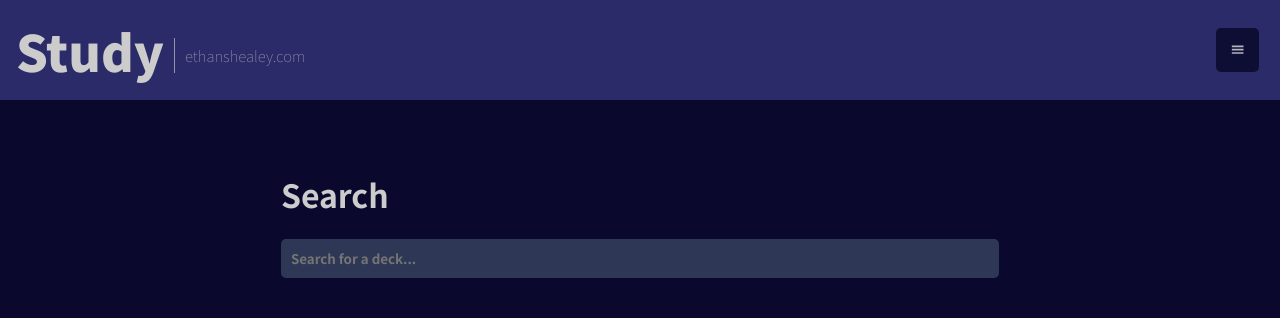
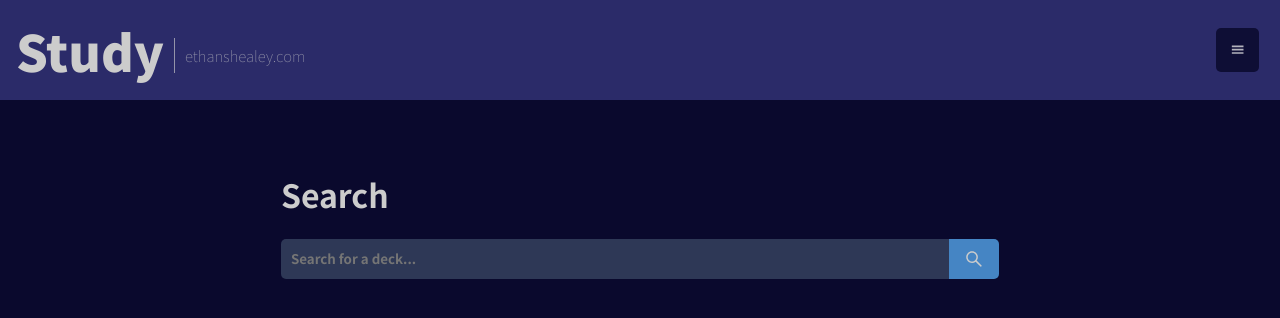
Before and after one commit to ethanshealey/flash-cards, a Next.js app: page /search in a window 1280 px wide. Shown: the top 318 px of the page. Built offline with nearby package versions, Linux system fonts and the light colour scheme; no server answers.

Commit message:
add some cute curves

```diff
--- a/package.json
+++ b/package.json
@@ -11,6 +11,7 @@
   "dependencies": {
     "base-64": "^1.0.0",
     "firebase": "^10.5.0",
+    "flexsearch": "^0.7.31",
     "next": "latest",
     "react": "latest",
     "react-dom": "latest",
--- /dev/null
+++ b/src/pages/api/v1/decks/search.ts
@@ -0,0 +1,33 @@
+// Next.js API route support: https://nextjs.org/docs/api-routes/introduction
+import { db } from '@/firebase'
+import { collection, getDocs, or, query, where } from 'firebase/firestore'
+import type { NextApiRequest, NextApiResponse } from 'next'
+const {  Document } = require("flexsearch");
+
+type Data = {
+    response: string
+}
+
+export default function handler(
+  req: NextApiRequest,
+  res: NextApiResponse<Data>
+) {
+
+    const { q } = req.query
+
+    const searchDoc = new Document()
+
+    // const dbq = query(collection(db, 'Decks'), or(
+    //     where('public', '==', true),
+    //     where('createdByEmail', '==', 'ethan.shealey@gmail.com')
+    // ))
+
+    // getDocs(dbq).then((qs: any) => {
+    //     qs.forEach((doc: any) => {
+    //         //document?.add(doc.id, doc.data())
+    //     })
+    // })
+
+    return res.status(200).json({ response: `Tried to search for ${q}` })
+
+}
--- a/src/pages/index.tsx
+++ b/src/pages/index.tsx
@@ -40,6 +40,8 @@ export default function Home({ user }: HomeType) {
         <h1>Welcome { user ? 'back to your' : 'to your new' }<br />favorite place for<br /><span className='accent'>Flash Cards</span>!</h1>
         <img src="./study-2.svg" style={{ transform: 'rotateY(180deg)' }} />
       </main>
+      <div id="curve" />
+      <div id="content">
         {
           user && (
             <div id="user-decks">
@@ -53,5 +55,6 @@ export default function Home({ user }: HomeType) {
           <DeckList decks={publicDecks} />
         </div>
       </div>
+    </div>
   )
 }
--- a/src/pages/search.tsx
+++ b/src/pages/search.tsx
@@ -10,6 +10,7 @@ import Deck from '@/types/Deck';
 import { doc, updateDoc } from 'firebase/firestore';
 import { db } from '@/firebase';
 import toast from 'react-hot-toast';
+import { AiOutlineSearch } from 'react-icons/ai'
 
 type CreateType = {
     user: any
@@ -19,18 +20,30 @@ const create = ({ user } : CreateType) => {
 
     const [ query, setQuery ] = useState<string>('')
 
+    const handleSearch = (e: any) => {
+        if(e.key === 'Enter') {
+            console.log('try and search for:', query)
+            fetch(`/api/v1/decks/search?q=${query}`).then((res) => res.text()).then((data) => {
+                console.log(data)
+            })
+        }
+    }
+
     return (
-        <div>
+    <div>
         <Header user={user} />
-        <div id="add-wrapper">
-            <div id="add">
-            <div id="add-header">
-                <h1>Search</h1>
-            </div>
-            <input value={query} onChange={(e) => setQuery(e.target.value)} placeholder='Search for a deck...' />
+        <div id="search-wrapper">
+            <div id="search">
+                <div id="search-header">
+                    <h1>Search</h1>
+                </div>
+                <div id="search-bar">
+                    <input id="search-bar-input" value={query} onChange={(e) => setQuery(e.target.value)} onKeyDown={handleSearch} placeholder='Search for a deck...' />
+                    <button onClick={() => handleSearch({ key: 'Enter' })}><AiOutlineSearch /></button>
+                </div>
             </div>
         </div>
-        </div>
+    </div>
     )
 }
 
--- a/src/styles/globals.scss
+++ b/src/styles/globals.scss
@@ -196,7 +196,7 @@ html, body {
     justify-content: center;
     align-items: center;
     background-color: $primary;
-    border-radius: 0 0 15% 0;
+    border-radius: 0 0 2.5vw 0;
     h1 {
         font-weight: 900;
         font-size: 16px;
@@ -208,6 +208,24 @@ html, body {
         margin-left: -25px;
         z-index: 2;
     }
+}
+
+#content {
+    background-color: $secondary;
+    border: 1px solid transparent;
+    border-radius: 2.5vw;
+    position: relative;
+    z-index: 1;
+}
+
+#curve {
+    position: absolute;
+    background-color: $primary;
+    height: 5vw;
+    width: 5vw;
+    float: right;
+    left: 0;
+    z-index: 0;
 }
 
 #public-decks, #user-decks {
@@ -831,3 +849,68 @@ button:disabled {
   @-webkit-keyframes spin {
     to { -webkit-transform: rotate(360deg); }
   }
+
+#search-wrapper {
+    padding: 50px;
+    display: flex;
+    flex-direction: column;
+    justify-content: flex-start;
+    align-items: center;
+    overflow-y: scroll;
+    height: 100vh;
+    bottom: 0;
+    #search {
+        height: auto;
+        background-color: $secondary;
+        width: calc(60vw - 50px);
+        display: flex;
+        flex-direction: column;
+        justify-content: flex-start;
+        color: $text;
+        font-family: $font;
+        #search-header {
+            display: flex;
+            align-items: center;
+            justify-content: space-between;
+            flex-direction: row;
+        }
+        #search-bar {
+            width: 100%;
+            display: flex;
+            flex-direction: row;
+
+            input {
+                border: none;
+                color: $text;
+                background-color: $bg;
+                border-radius: 5px 0 0 5px;
+                padding: 10px;
+                font-weight: 700;
+                font-family: $font;
+                flex-grow: 1;
+            }
+            button {
+                border-radius: 0 5px 5px 0;
+                height: 40px;
+                width: 75px;
+                background-color: $accent;
+                color: $text;
+                border: none;
+                font-family: $font;
+                font-weight: 700;
+                cursor: pointer;
+                transition: .25s;
+                display: flex;
+                justify-content: center;
+                align-items: center;
+                width: 50px;
+                svg {
+                    font-size: 20px;
+                }
+                &:hover {
+                    opacity: 85%;
+                }
+            }
+        }
+    }
+}
```
Also changed, not shown: 1 other file (tests, documents, lock files or other folders). Lines whose indentation alone changed are shown as unchanged.
